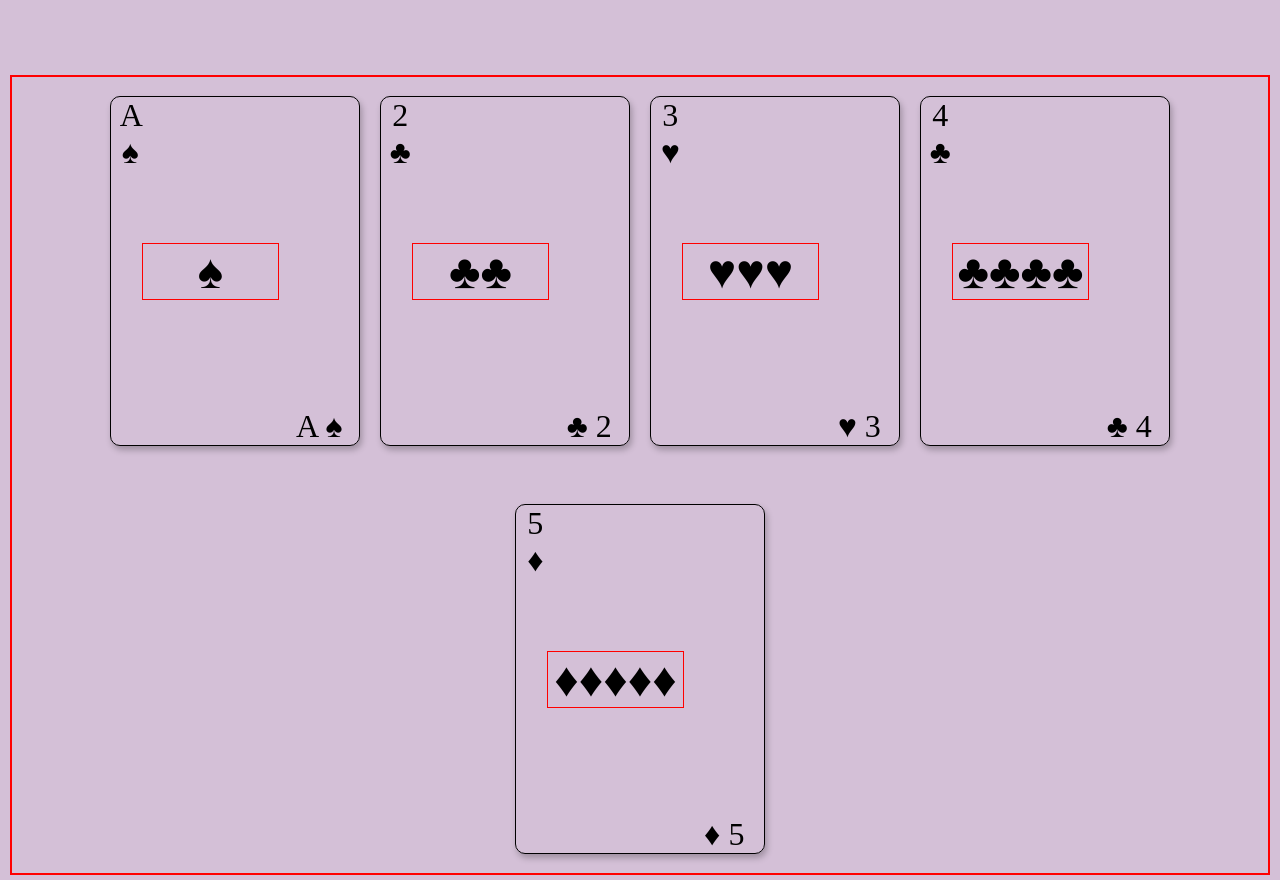
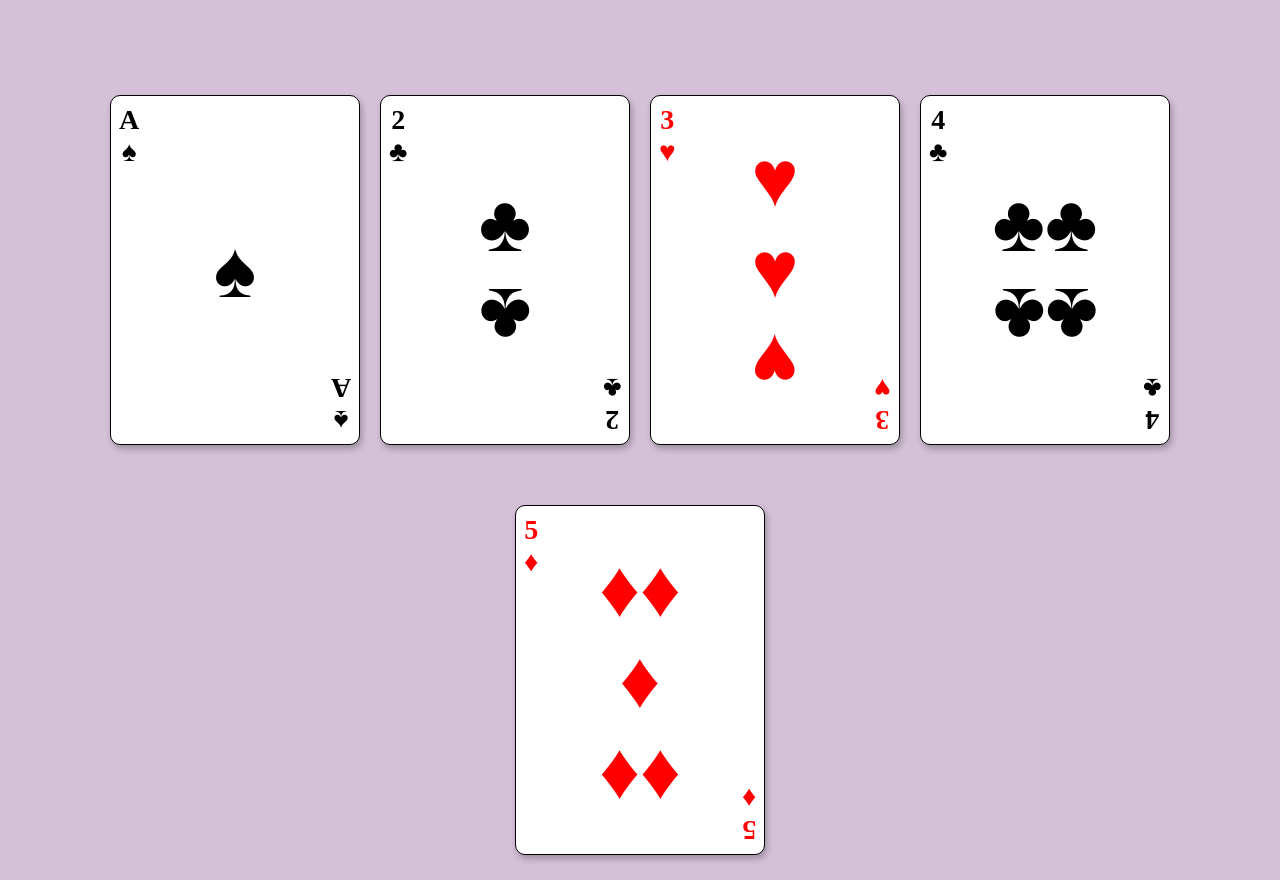
Before and after one commit to xscapefromme/FCC-Page-Of-Playing-Cards, a plain HTML site: page index.html in a window 1280 px wide. Drawn offline with Linux system fonts and the light colour scheme.

Commit message:
Update styles.css

```diff
--- a/styles.css
+++ b/styles.css
@@ -17,7 +17,7 @@ body {
   align-items: center;
   flex-wrap: wrap;
 
-  border: 2px solid red;
+
   gap: 20px;
   width: 100%;
   min-height: 100vh;
@@ -26,23 +26,25 @@ body {
 
 .card {
   display: flex;
-   /* justify-content: space-between ; */
+   justify-content: space-between ;
    align-items: flex-start;
   border: 1px solid black;
   height: 350px;
   width: 250px;
   box-shadow: 2px 4px 6px rgba(0, 0, 0, 0.25);
   border-radius: 10px;
-
+  background-color: white;
+  padding: 0.5rem;
+  font-weight: 600;
 }
 
 .left {
+  display: flex;
+  flex-direction: column;
   align-self: flex-start;
-  flex-direction: column;
-  font-size: 2rem;
-  margin-left: 0.5rem;
-  width: 10%;
-  text-align: center;
+  align-items: center;
+  font-size: 1.75rem;
+  width: auto;
 
 }
 
@@ -50,17 +52,33 @@ body {
   display:flex;
   justify-content: center;
   align-self: center;
-  border: 1px solid red;
-  text-align: center;
-  width: 150px;
-  font-size: 3rem;
+  flex-direction: column;
+
+  width: auto;
+  font-size: 5rem;
 }
 
+.reverse {
+  transform: rotate(180deg);
+}
+
+
 .right {
-  flex-direction: column;
+  display: flex;
+  align-items: center;
   align-self: flex-end;
-  font-size: 2rem;
-  width: 35%;
-  text-align: center;
+   flex-direction: column-reverse;
+   transform: rotate(180deg);
+  font-size: 1.75rem;
+  width: auto;
 
 }
+
+.red {
+  color: red;
+}
+
+.center {
+  display: flex;
+  align-items: center;
+}
```
